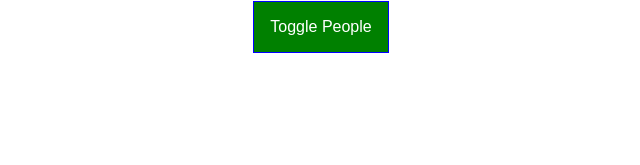
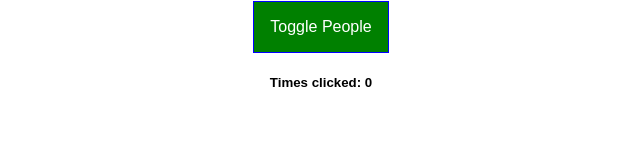
Before and after one commit to ETS-ReactNative4/react-complete-guide-1, a React app: page / in a window 1280 px wide. Shown: the part 134-299 px from the top of the page, without its empty margins (319-959 px from the left). Built offline with nearby package versions, Linux system fonts and the light colour scheme.

Commit message:
lec98 using setState correctly if new state depends on old state, added toggle ppl click count

```diff
--- a/src/components/Cockpit/Cockpit.js
+++ b/src/components/Cockpit/Cockpit.js
@@ -22,6 +22,7 @@ const cockpit = (props) => {
             <h1>{ props.appTitle }</h1>
             <p className={assignedClasses.join(' ')}>This is working</p>
             <button className={btnClass} onClick={props.clicked}>Toggle People</button>
+            <h5>Times clicked: {props.clickCount}</h5>
         </Fragment>
     );
 };
--- a/src/containers/App.js
+++ b/src/containers/App.js
@@ -19,7 +19,8 @@ class App extends PureComponent {
         {id: '2lkaldk', name: "Jill", age: 30},
         {id: '3lkalab', name: "Joe", age: 28}
       ],
-      showPersons: false
+      showPersons: false,
+      toggleClicked: 0
     }
   }
 
@@ -88,7 +89,12 @@ class App extends PureComponent {
     // record current showPersons value (from state) in a const before
     // using setState to assign showPersons property in state the opposite value
     const currentShowPersonsValue = this.state.showPersons;
-    this.setState({showPersons: !currentShowPersonsValue})
+    this.setState( (prevState, props) => {
+      return {
+        showPersons: !currentShowPersonsValue,
+        toggleClicked: prevState.toggleClicked += 1
+      }
+    });
   }
 
 
@@ -116,7 +122,8 @@ class App extends PureComponent {
           appTitle={this.props.title}
           persons={this.state.persons}
           showPersons={this.state.showPersons}
-          clicked={this.togglePersonsHandler} />
+          clicked={this.togglePersonsHandler}
+          clickCount={this.state.toggleClicked} />
         {persons}
       </Aux>
     );
```
